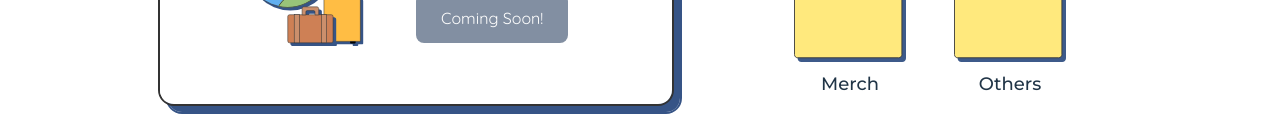
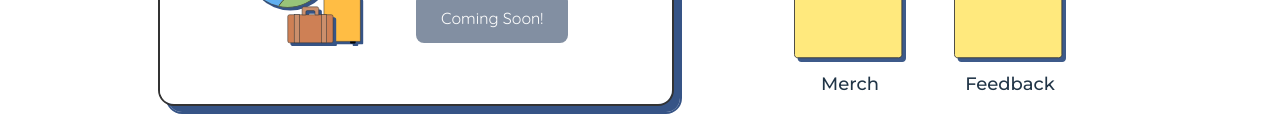
Before and after one commit to NUSComputingDev/comclub-website-2024, a React (Vite) app: page /resources in a window 1280 px wide. Shown: the part 662-800 px from the top of the page. Built offline with nearby package versions, Linux system fonts and the light colour scheme.

Commit message:
KAN-20 Add missing links

```diff
--- a/src/layout/NavigationMenu.tsx
+++ b/src/layout/NavigationMenu.tsx
@@ -11,7 +11,7 @@ function NavigationMenu() {
     'About': '/about',
     'Events': '/events',
     'Resources': '/resources',
-    'Photos': '/photos',
+    'Photos': 'https://www.flickr.com/photos/137141057@N04/albums/',
   };
 
   return (
--- a/src/pages/resources/index.tsx
+++ b/src/pages/resources/index.tsx
@@ -68,8 +68,8 @@ function Resources() {
                 link='https://nusfastpay.nus.edu.sg/ccmerch/menu'
               ></FolderLink>
               <FolderLink
-                label='Others'
-                link='/'
+                label='Feedback'
+                link='https://feedback.nuscomputing.com/'
               ></FolderLink>
             </div>
           </div>
```
